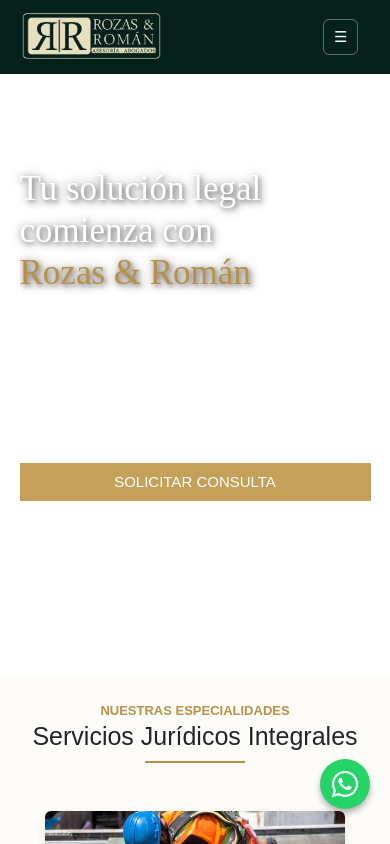
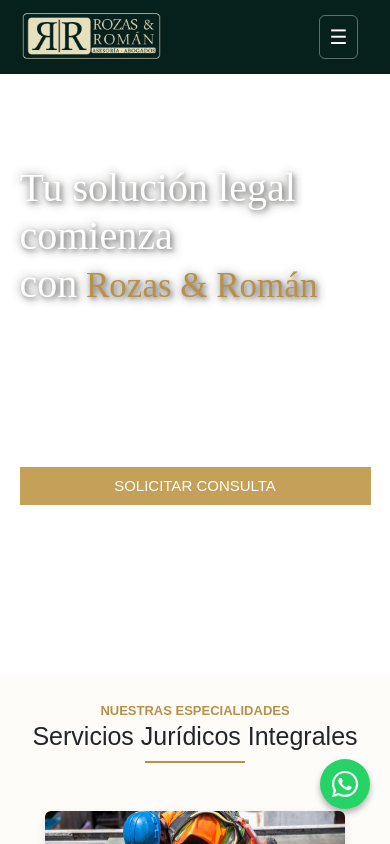
Before and after one commit to amandagq59/Rozas-Roman, a Next.js app: page / in a window 390 px wide. Shown: the top 844 px of the page. Built offline with nearby package versions, Linux system fonts and the light colour scheme; no server answers; a web font is replaced by a local one.

Commit message:
arreglos

```diff
--- a/app/home.css
+++ b/app/home.css
@@ -33,7 +33,6 @@
     font-size: 35px;
 
     /* ANIMACIÓN MÁQUINA DE ESCRIBIR */
-    display: inline-block;
     overflow: hidden;
     white-space: nowrap;
     width: 0;
@@ -97,9 +96,6 @@
     padding-top: 3rem;
     height: 80vh;
 
-    h1 {
-      font-size: 35px;
-    }
 
     .hero-heading-block p {
       max-width: 35ch;
--- a/app/page.tsx
+++ b/app/page.tsx
@@ -24,7 +24,7 @@ export default function Page() {
         <div className="hero-heading-block">
           <h1>
             Tu solución legal comienza con
-            <span>Rozas & Román</span>
+            <span> Rozas & Román</span>
           </h1>
           <p>
             Acompañamos a cada cliente con asesoría legal clara y efectiva,
--- a/components/navbar/navbar.css
+++ b/components/navbar/navbar.css
@@ -173,7 +173,7 @@ nav img {
   }
 
   .navbar-toggle {
-    font-size: 15px;
+    font-size: 20px;
     display: inline-flex;
     align-items: center;
     justify-content: center;
```
